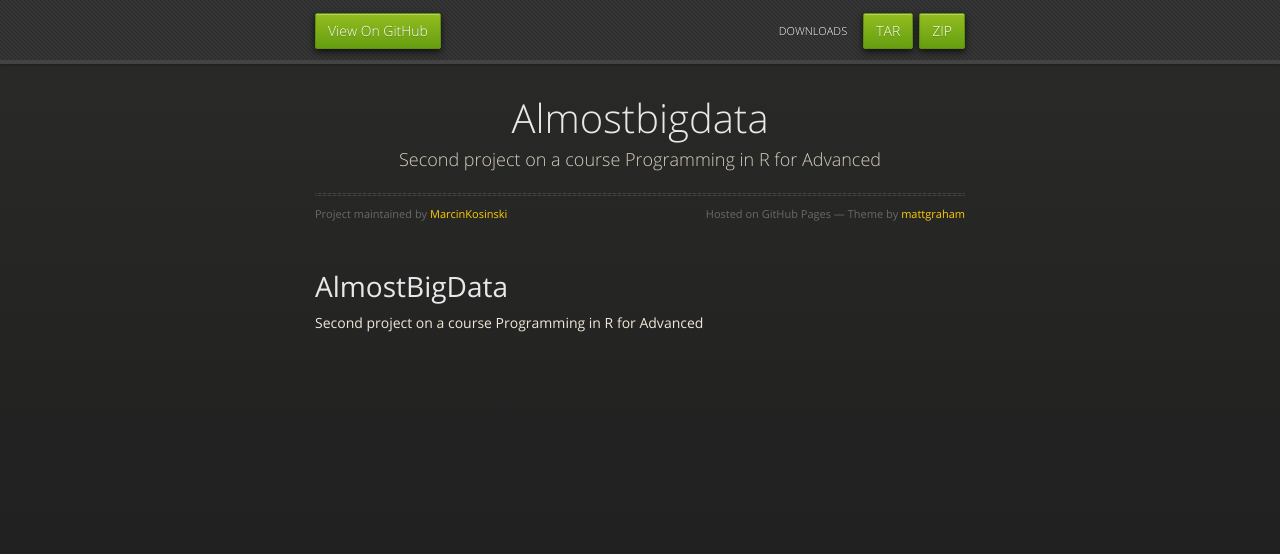
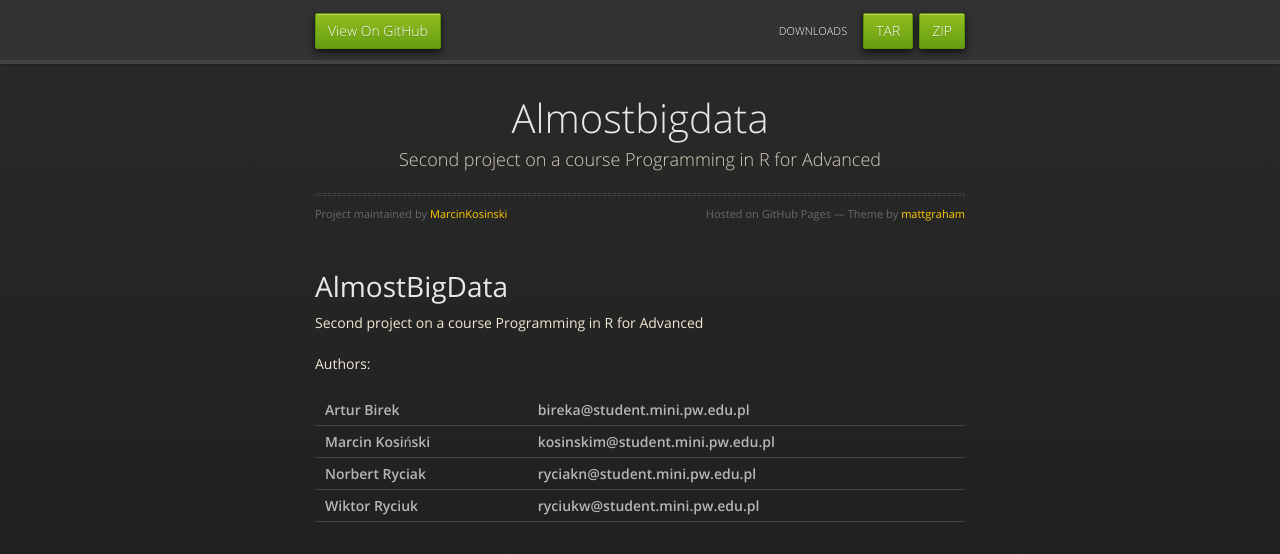
Before and after one commit to arturochian/AlmostBigData, a plain HTML site: page index.html in a window 1280 px wide. Drawn offline with nearby package versions, Linux system fonts and the light colour scheme.

Commit message:
Update index.html

```diff
--- a/index.html
+++ b/index.html
@@ -42,6 +42,14 @@
 <a name="almostbigdata" class="anchor" href="#almostbigdata"><span class="octicon octicon-link"></span></a>AlmostBigData</h1>
 
 <p>Second project on a course Programming in R for Advanced</p>
+
+<p>Authors:
+<table>
+<tr><th>Artur Birek </th><th> bireka@student.mini.pw.edu.pl </th></tr>
+<tr><th>Marcin Kosiński </th><th> kosinskim@student.mini.pw.edu.pl </th></tr>
+<tr><th>Norbert Ryciak </th><th> ryciakn@student.mini.pw.edu.pl </th></tr>
+<tr><th>Wiktor Ryciuk </th><th> ryciukw@student.mini.pw.edu.pl</th></tr>
+</table></p>
       </section>
 
     </div>
```
